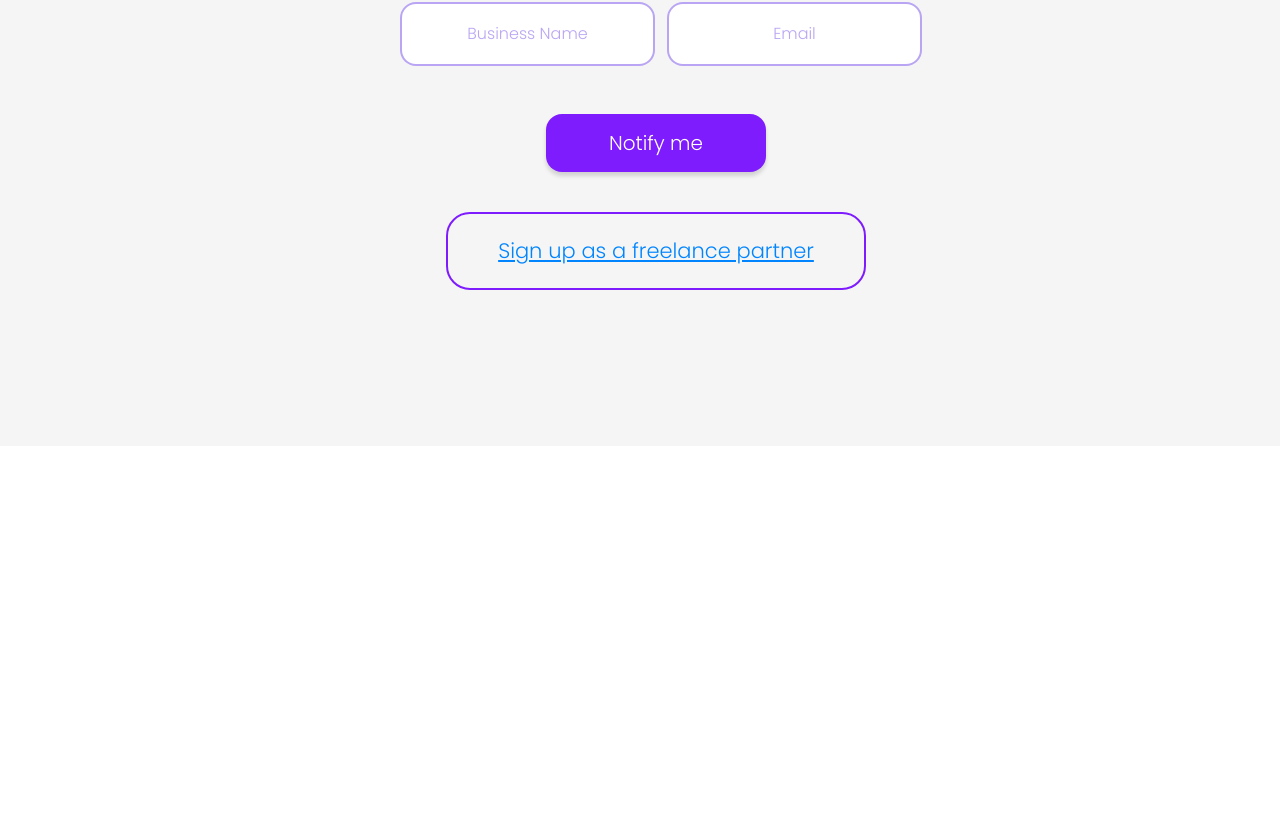
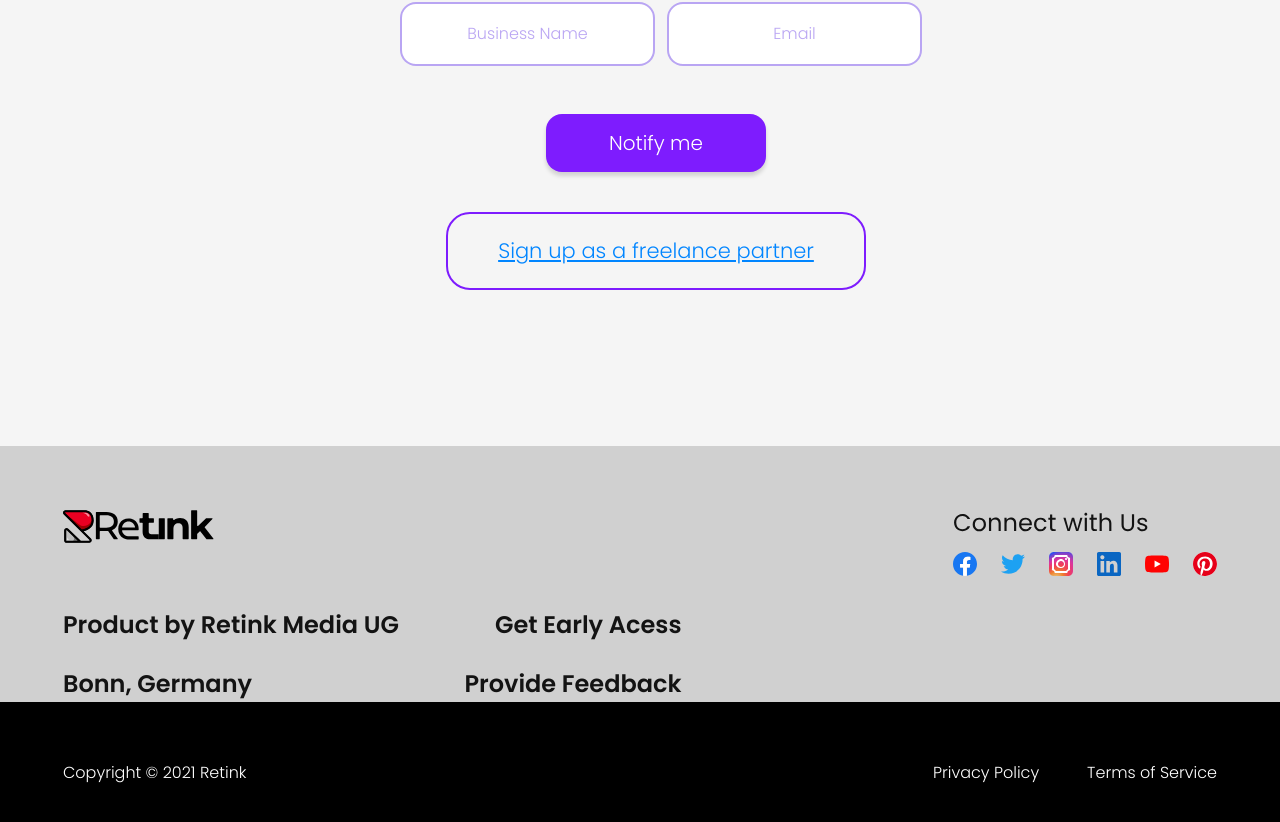
Before and after one commit to PolymathTech01/retinkAssesment, a React (Create React App) app: page / in a window 1280 px wide. Shown: the part 4426-5248 px from the top of the page. Before the commit the page ends 4872 px from the top, so only its background shows below. Built offline with nearby package versions, Linux system fonts and the light colour scheme.

Commit message:
worked on the footer

```diff
--- a/src/App.js
+++ b/src/App.js
@@ -1,5 +1,6 @@
 import './App.css';
 import Cards from './components/Card/Cards';
+import Footer from './components/Footer/Footer.component';
 import Header from './components/Header/Header.component';
 import Hero from './components/Hero/Hero.component';
 import Signup from './components/SignUp/Signup.component';
@@ -11,6 +12,7 @@ function App() {
       <Hero />
       <Cards />
       <Signup />
+      <Footer />
     </div>
   );
 }
--- /dev/null
+++ b/src/components/Footer/Footer.component.jsx
@@ -0,0 +1,67 @@
+import rethinkLogo from '../../Assets/rethinkLogo.svg';
+import retink from '../../Assets/Retink.svg';
+import connect from '../../Assets/connect.svg';
+const Footer = () => {
+  return (
+    <>
+      <div className='bg-[#D0D0D0] flex flex-wrap justify-between px-[63px]'>
+        <div id='retink'>
+          <div className='logos flex my-16'>
+            <img
+              src={rethinkLogo}
+              alt='rethinkLogo'
+              className='w-[30.75px] h-[33px]'
+            />
+            <img
+              src={retink}
+              alt='retink'
+              className='w-[121.14px] h-[30.25px]'
+            />
+          </div>
+          <div className='product flex gap-24 justify-between flex-wrap max-w-2xl mb-[23px]'>
+            <h3 className='font-[600] text-[24px] leading-[36px] text-[#131313]'>
+              Product by Retink Media UG
+            </h3>
+            <h3 className='font-[600] text-[24px] leading-[36px] text-[#131313]'>
+              Get Early Acess
+            </h3>
+          </div>
+          <div className='location flex gap-24 justify-between flex-wrap'>
+            <h3 className='font-[600] text-[24px] leading-[36px] text-[#131313]'>
+              Bonn, Germany
+            </h3>
+            <h3 className='font-[600] text-[24px] leading-[36px] text-[#131313] ml-14'>
+              Provide Feedback
+            </h3>
+          </div>
+        </div>
+        <div id='connect' className='my-16'>
+          {/* <h3>Connect with Us</h3>
+        <div id="socials" className='flex'>
+
+        </div> */}
+          <img src={connect} alt='connect' />
+        </div>
+      </div>
+      <div
+        id='copyright'
+        className='bg-[#000000] text-white flex justify-between px-[63px] py-[59px]'
+      >
+        <h3 className='font-[500] text-[16px] leading-6'>
+          Copyright &copy; 2021 Retink
+        </h3>
+        <div className='flex gap-12'>
+          <a href='https://retink' className='font-[500] text-[16px] leading-6'>
+            Privacy Policy
+          </a>
+
+          <a href='https://retink' className='font-[500] text-[16px] leading-6'>
+            Terms of Service
+          </a>
+        </div>
+      </div>
+    </>
+  );
+};
+
+export default Footer;
```
Also changed, not shown: src/Assets/connect.svg (added).
